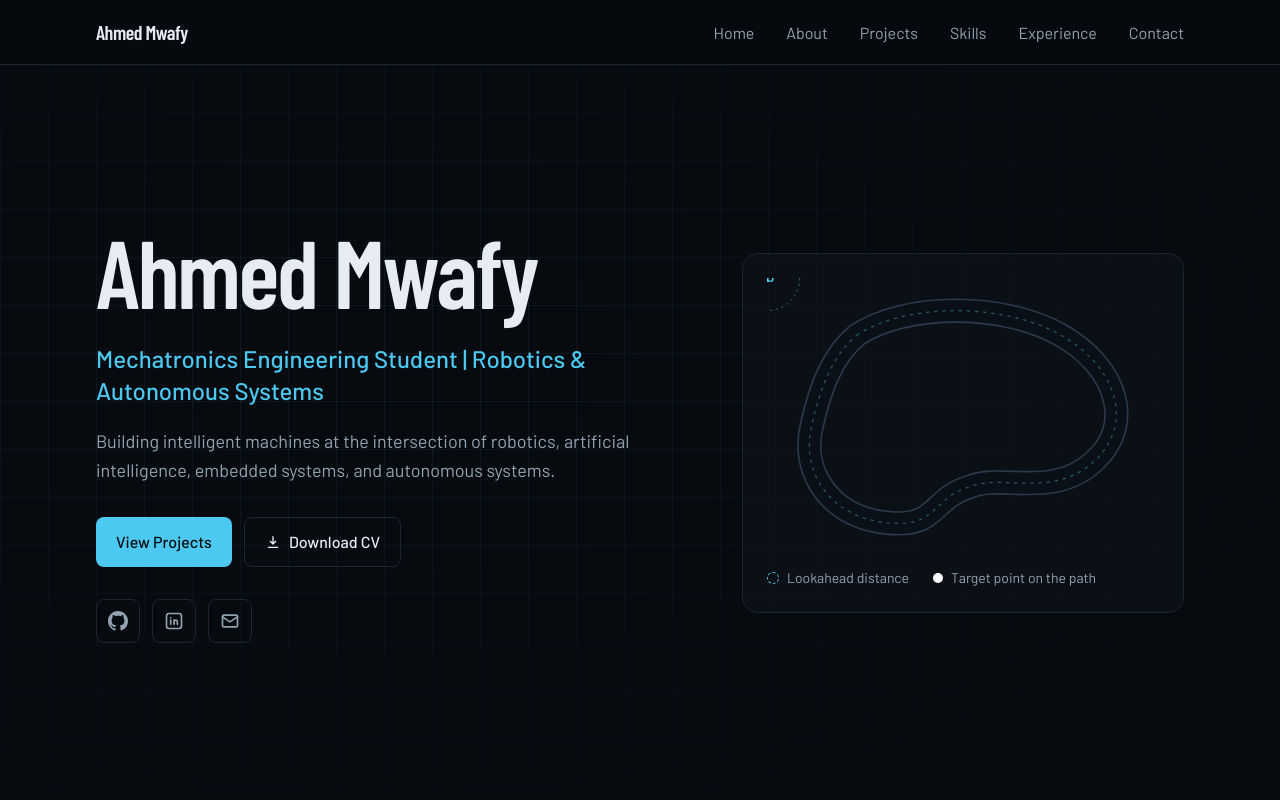
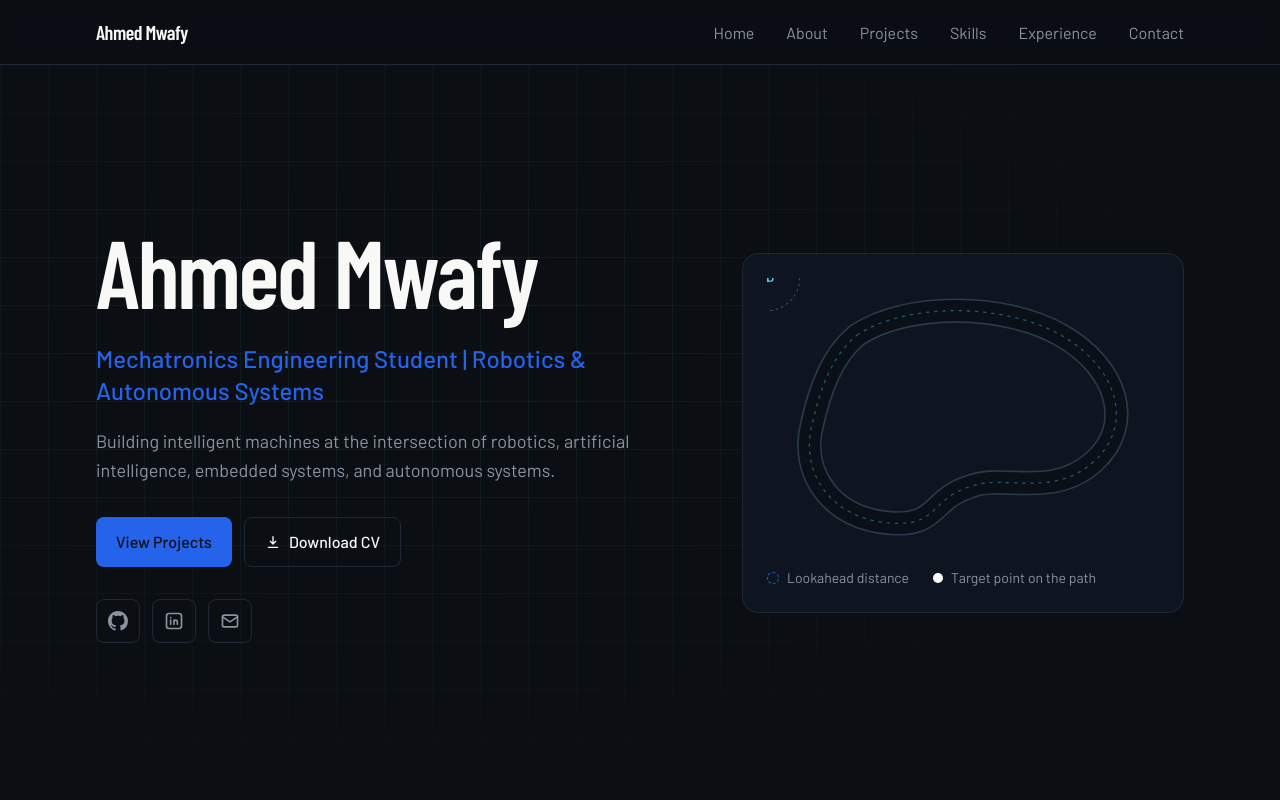
Before and after one commit to AhmedMwafy/Portfolio, a Next.js app: page / in a window 1280 px wide. Shown: the top 800 px of the page. Built offline with nearby package versions, Linux system fonts and the light colour scheme.

Commit message:
Update tailwind.config.js

```diff
--- a/tailwind.config.js
+++ b/tailwind.config.js
@@ -5,17 +5,19 @@ module.exports = {
     extend: {
       // ---- COLORS: change these to re-theme the whole site ----
       colors: {
-        ink: "#070B10",    // page background
-        panel: "#0D131B",  // card background
-        edge: "#1B2633",   // borders and lines
-        fg: "#E6ECF2",     // main text
-        muted: "#94A3B3",  // secondary text
-        accent: "#4CC9F0", // cyan accent
+        ink: "#0B0F14",     // page background (charcoal)
+        panel: "#111826",   // card background
+        edge: "#1F2836",    // borders and lines
+        fg: "#F8F8F6",      // main text (off-white)
+        muted: "#8B93A1",   // secondary text
+        accent: "#2563EB",  // electric blue accent
+        good: "#22C55E",    // status-dot green
       },
       // ---- FONTS (loaded in src/app/layout.js) ----
       fontFamily: {
         sans: ["Barlow", "system-ui", "Segoe UI", "Arial", "sans-serif"],
         display: ['"Barlow Condensed"', "Barlow", "system-ui", "Arial", "sans-serif"],
+        mono: ['"JetBrains Mono"', "ui-monospace", "SFMono-Regular", "Menlo", "monospace"],
       },
     },
   },
```
